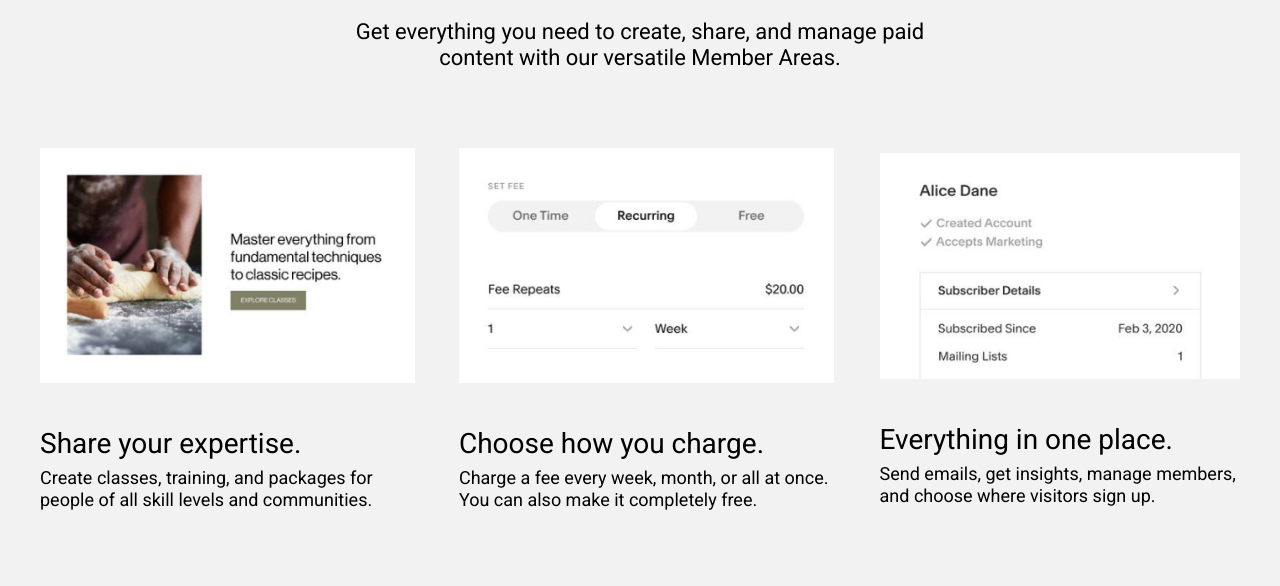
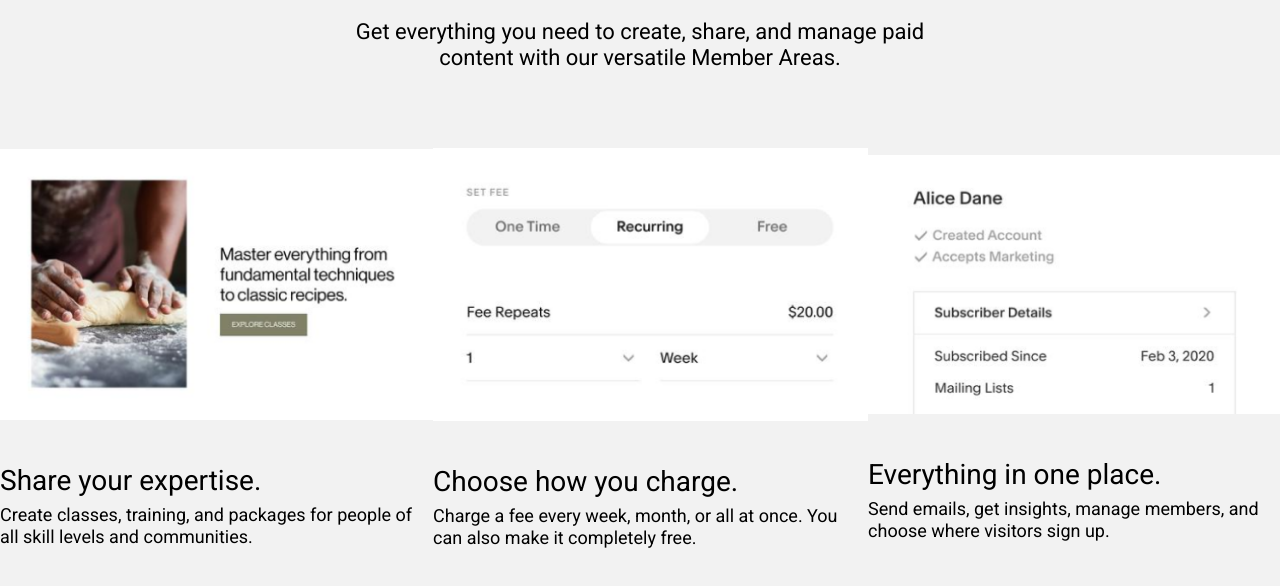
Before and after one commit to Abdulaziz1601/squareSpace, a website: page src/index.html in a window 1280 px wide. Shown: the part 931-1517 px from the top of the page. Drawn offline with nearby package versions, Linux system fonts and the light colour scheme.

Commit message:
Errors of layout were fixed

```diff
--- a/package.json
+++ b/package.json
@@ -29,5 +29,8 @@
     "> 1%",
     "maintained node versions",
     "not dead"
-  ]
+  ],
+  "dependencies": {
+    "i": "^0.3.6"
+  }
 }
--- a/src/sass/_base.scss
+++ b/src/sass/_base.scss
@@ -7,15 +7,16 @@
 a {
     text-decoration: none;
 }
-ul li {list-style: none;}
+ul li {
+    list-style: none;
+}
 
 img {
     max-width: 100%;
     height: auto;
- }
+}
 .container {
-    max-width: 1440px;
-    padding: 0 40px;
+    max-width: 1400px;
     margin: 0 auto;
 }
 
--- a/src/sass/blocks/instruction/_instruction.scss
+++ b/src/sass/blocks/instruction/_instruction.scss
@@ -1,8 +1,10 @@
-
 .instruction {
     position: relative;
     padding: 73px 0 77px 0;
     background-color: $bg2;
+    img {
+        width: 100%;
+    }
     .instruction__icon {
         &-logo{
             position: absolute;
@@ -22,20 +24,17 @@
         margin: 22px auto 0;
         text-align: center;
     }
+    .box__wrapper {
+        margin-top: 77px;
+        display: flex;
+        align-items: center;
+        justify-content: space-between;
+    }
     .box {
         text-align: left;
-        margin-left: 40px;
+        max-width: 450px;
         &:first-child {
             margin: 0;
-        }
-        &__wrapper {
-            margin-top: 77px;
-            display: flex;
-            align-items: center;
-
-        }
-        img {
-            width: 375px;
         }
         &__title {
             margin-top: 40px;
--- a/src/sass/style.scss
+++ b/src/sass/style.scss
@@ -11,4 +11,4 @@
 @import './blocks/info/info';
 @import './blocks/templates/templates';
 @import './blocks/start/start';
-@import './blocks/media/media';
+// @import './blocks/media/media';
```
Also changed, not shown: src/css/style.min.css, 1 other file.
